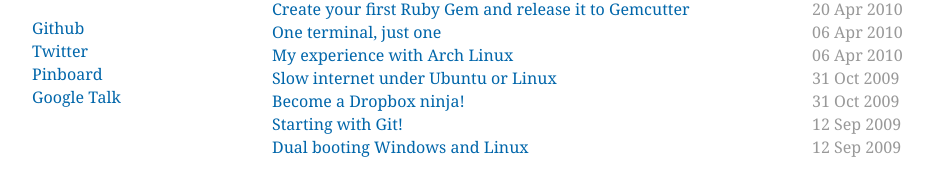
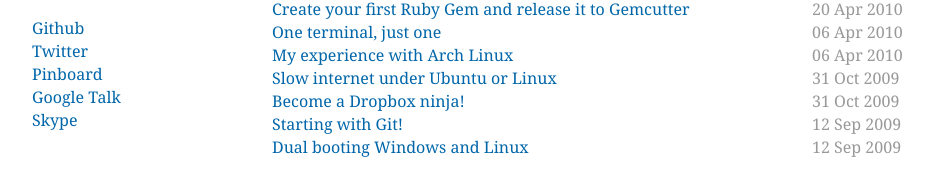
Before and after one commit to igor47/blog, a Jekyll site: the page built from index.html, in a window 1280 px wide. Shown: the part 221-417 px from the top of the page, without its empty margins (138-1075 px from the left). Built offline with Jekyll 4.4.1, drawn with Linux system fonts in a browser that asks for light colours; Markdown is read by kramdown in place of the engine named in the settings.

Commit message:
Add Skype link in Sidebar

```diff
--- a/_layouts/default.html
+++ b/_layouts/default.html
@@ -47,6 +47,7 @@
           <li><a href="http://twitter.com/Sirupsen" onClick="_gaq.push(['_trackEvent', 'Link', 'Click', 'Sidebar Twitter']);" title="You should follow me">Twitter</a></li>
           <li><a href="http://pinboard.in/u:sirupsen" onClick="_gaq.push(['_trackEvent', 'Link', 'Click', 'Sidebar Pinboard']);" title="I share my links here">Pinboard</a></li>
           <li><a href="talk:chat?jid=sirup@sirupsen.com" onClick="_gaq.push(['_trackEvent', 'Link', 'Click', 'Sidebar GoogleTalk']);" title="Feel free to add me">Google Talk</a></li>
+          <li><a href="skype:sirupsen?add" onClick="_gaq.push(['_trackEvent', 'Link', 'Click', 'Sidebar Skype']);" title="Feel free to add me">Skype</a></li>
         </ul>
       </section>
     </div>
```
